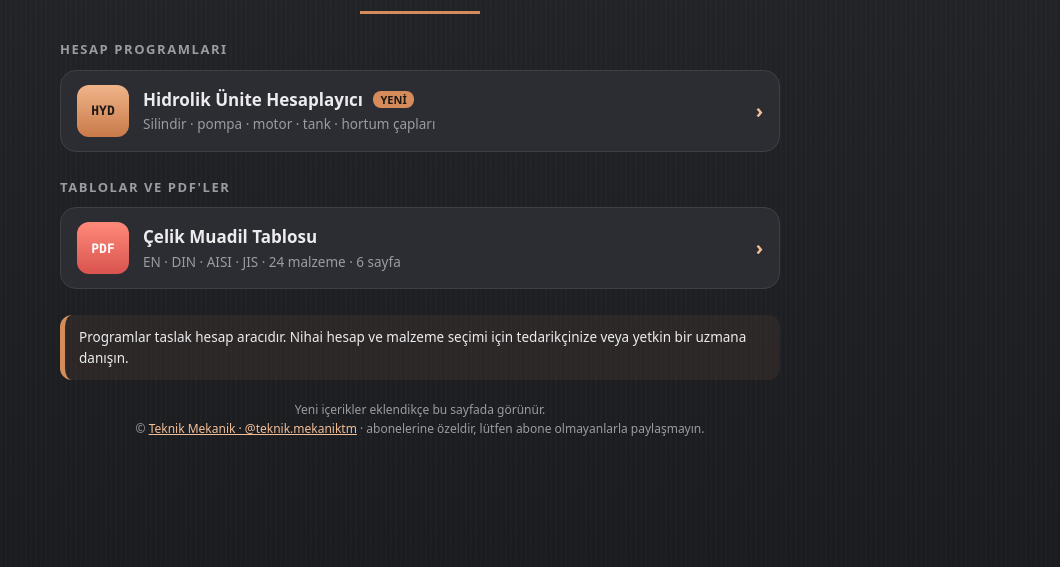
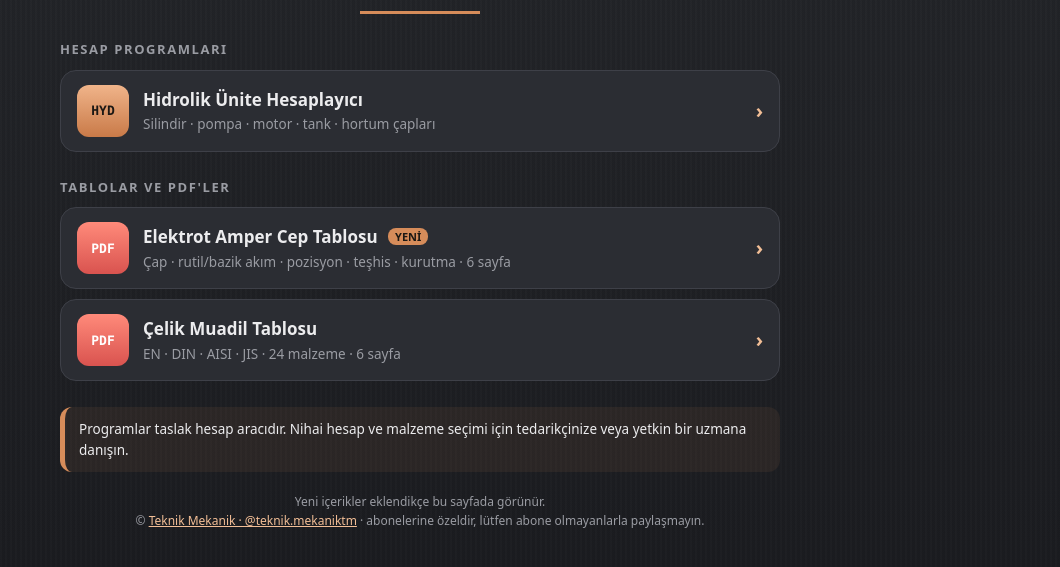
Before and after one commit to teknikmekanik/Abone, a plain HTML site: page index.html in a window 1280 px wide. Shown: the part 173-740 px from the top of the page, without its empty margins (220-1280 px from the left). Drawn offline with Linux system fonts and the light colour scheme.

Commit message:
Add files via upload

```diff
--- a/index.html
+++ b/index.html
@@ -46,11 +46,16 @@ h2{font-size:13px;letter-spacing:.12em;color:var(--sub);text-transform:uppercase
 <h2>Hesap programları</h2>
 <a class="item" href="hidrolik.html">
   <div class="ic">HYD</div>
-  <div class="tx"><b>Hidrolik Ünite Hesaplayıcı <span class="new">YENİ</span></b><span>Silindir · pompa · motor · tank · hortum çapları</span></div>
+  <div class="tx"><b>Hidrolik Ünite Hesaplayıcı</b><span>Silindir · pompa · motor · tank · hortum çapları</span></div>
   <div class="go">›</div>
 </a>
 
 <h2>Tablolar ve PDF'ler</h2>
+<a class="item" href="elektrot-amper.pdf">
+  <div class="ic pdf">PDF</div>
+  <div class="tx"><b>Elektrot Amper Cep Tablosu <span class="new">YENİ</span></b><span>Çap · rutil/bazik akım · pozisyon · teşhis · kurutma · 6 sayfa</span></div>
+  <div class="go">›</div>
+</a>
 <a class="item" href="celik-muadil.pdf">
   <div class="ic pdf">PDF</div>
   <div class="tx"><b>Çelik Muadil Tablosu</b><span>EN · DIN · AISI · JIS · 24 malzeme · 6 sayfa</span></div>
```
Also changed, not shown: 1 other file.
